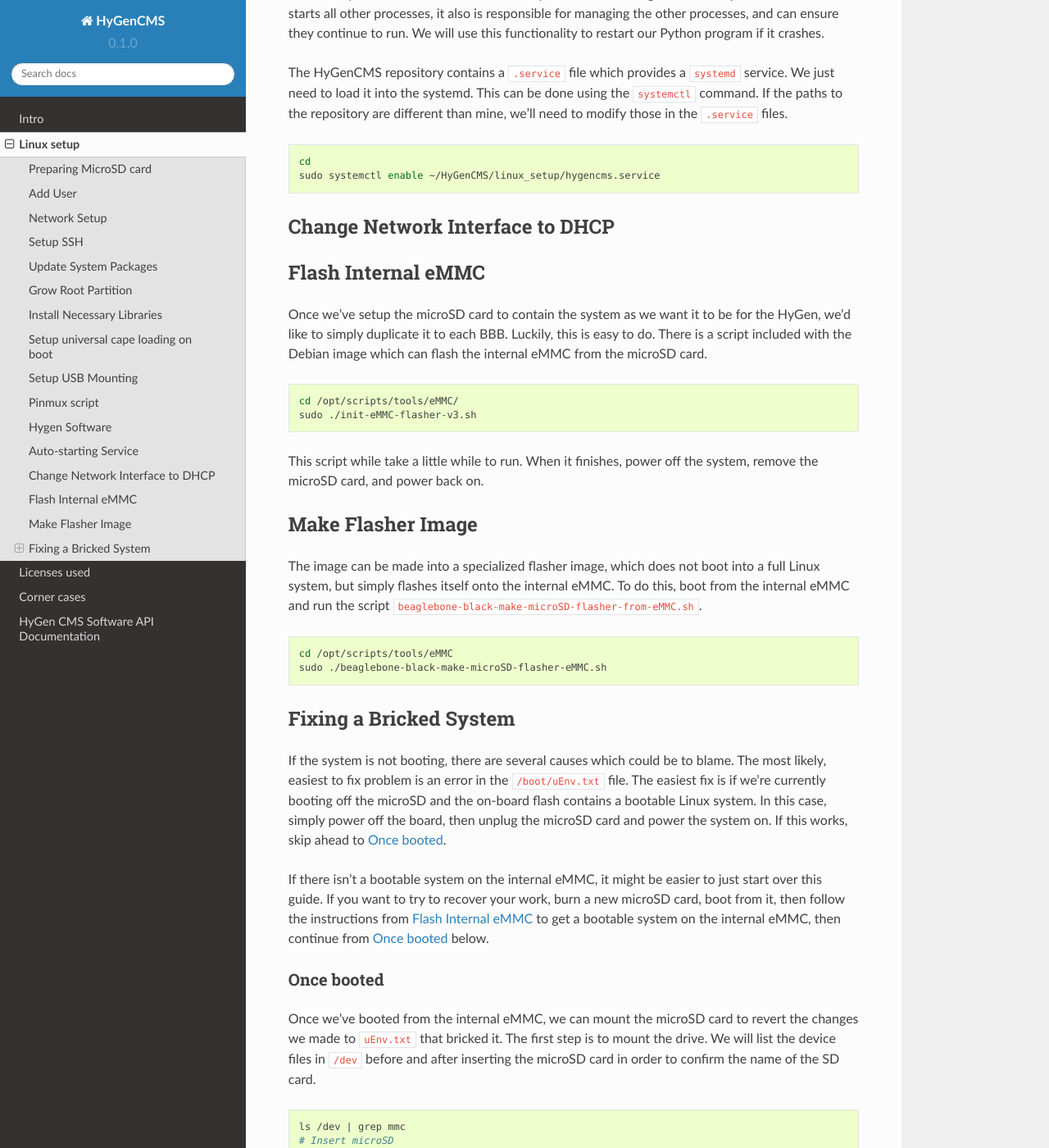
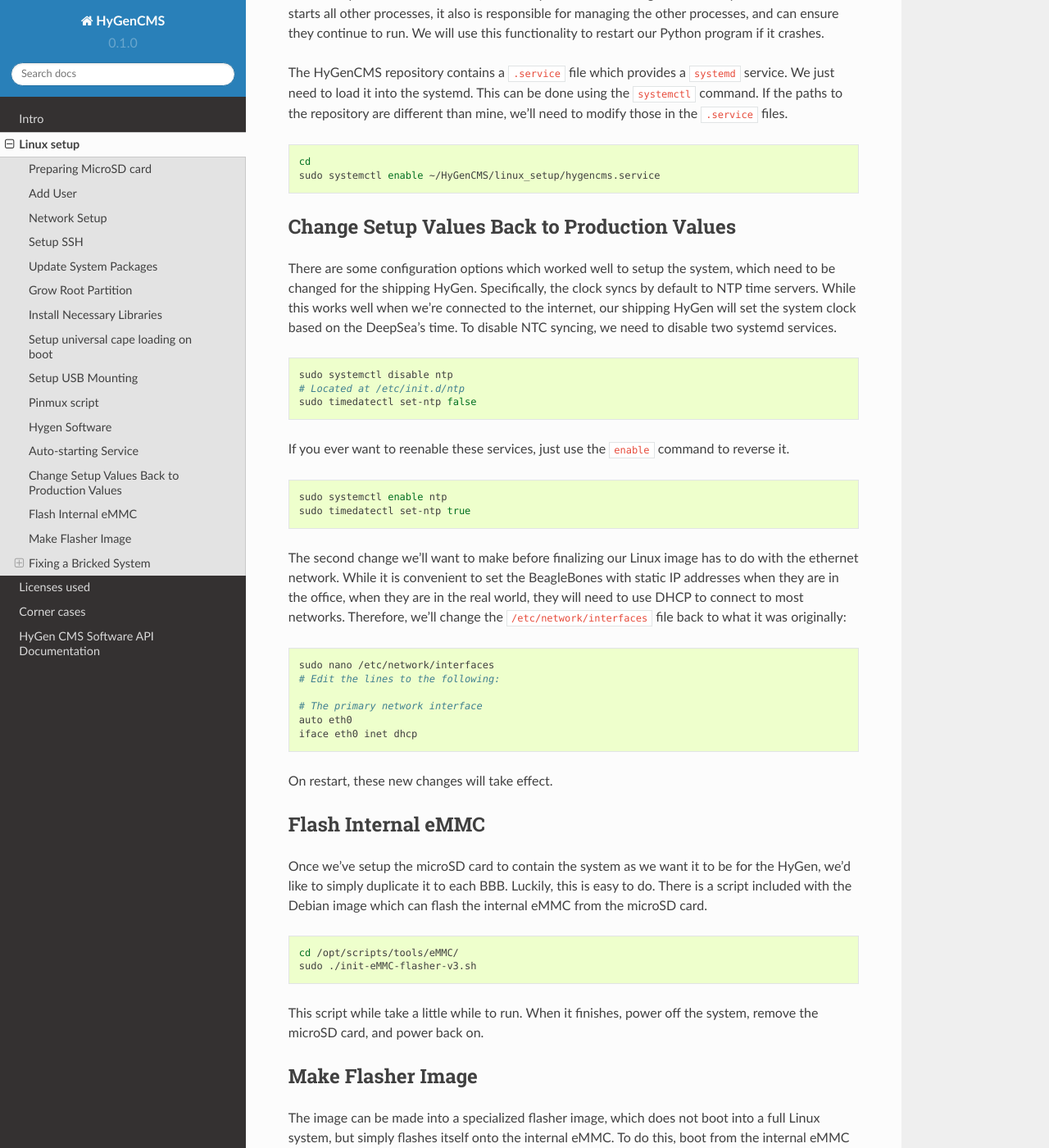
Before and after one commit to BillMarty/HyGenCMS, a Sphinx documentation site: the page built from docs/source/linuxsetup.txt, in a window 1280 px wide and 1400 px high, scrolled down 7739 px. Shown: the whole window at 82% size. Built offline with Sphinx 7.4.7 and the Read the Docs theme 2.0.0, drawn with Linux system fonts in a browser that asks for light colours.

Commit message:
Additional documentation on Linux setup

```diff
--- a/docs/source/linuxsetup.txt
+++ b/docs/source/linuxsetup.txt
@@ -448,10 +448,52 @@
     sudo systemctl enable ~/HyGenCMS/linux_setup/hygencms.service
 
 
-Change Network Interface to DHCP
---------------------------------
+Change Setup Values Back to Production Values
+---------------------------------------------
 
+There are some configuration options which worked well to setup the
+system, which need to be changed for the shipping HyGen. Specifically,
+the clock syncs by default to NTP time servers. While this works well
+when we're connected to the internet, our shipping HyGen will set the
+system clock based on the DeepSea's time. To disable NTC syncing, we
+need to disable two systemd services.
 
+.. code:: bash
+
+    sudo systemctl disable ntp
+    # Located at /etc/init.d/ntp
+    sudo timedatectl set-ntp false
+
+If you ever want to reenable these services, just use the ``enable``
+command to reverse it.
+
+.. code:: bash
+
+    sudo systemctl enable ntp
+    sudo timedatectl set-ntp true
+
+The second change we'll want to make before finalizing our Linux image
+has to do with the ethernet network. While it is convenient to set the
+BeagleBones with static IP addresses when they are in the office, when
+they are in the real world, they will need to use DHCP to connect to
+most networks. Therefore, we'll change the ``/etc/network/interfaces``
+file back to what it was originally:
+
+.. code:: bash
+
+    sudo nano /etc/network/interfaces
+    # Edit the lines to the following:
+
+    # The primary network interface
+    auto eth0
+    iface eth0 inet dhcp
+
+On restart, these new changes will take effect.
+
+.. note
+    this will make it more difficult to connect to the BBB using SSH,
+    so this step should only be done when everything on the image is
+    finalized.
 
 
 .. _flash-emmc:
```
